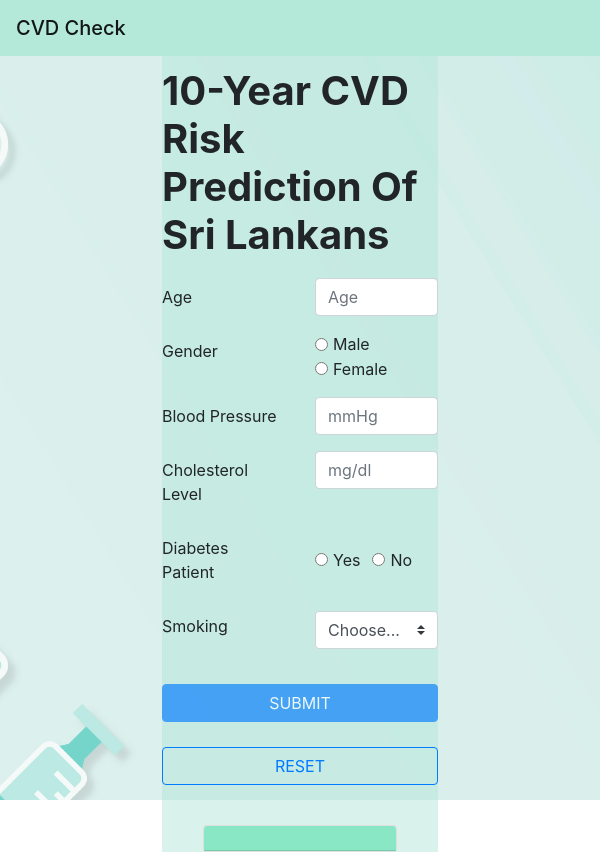
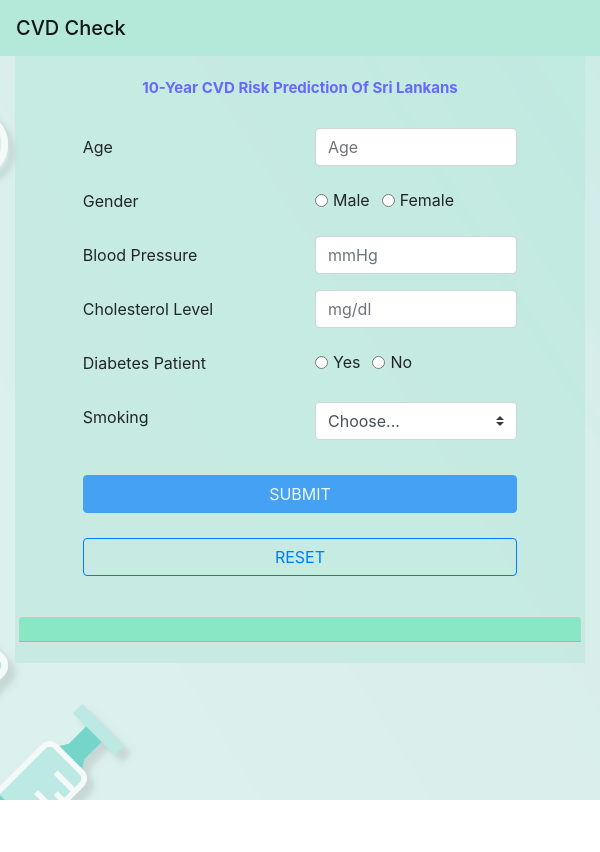
Before and after one commit to IT20012342/cardiovascular-frontend-repo, a React (Create React App) app: page /add in a window 600 px wide. After the commit the page ends 800 px from the top, so only its background shows below. Built offline with nearby package versions, Linux system fonts and the light colour scheme.

Commit message:
Change responsive size

```diff
--- a/src/App.css
+++ b/src/App.css
@@ -39,21 +39,28 @@
 
 
 /* On screens that are 992px wide or less, go from four columns to two columns */
-@media screen and (min-width: 450px) {
+@media screen and (min-width: 600px) {
   .borderClass {
     width: 46%;
     background-color: rgba(180, 232, 217, 0.5);
+    margin-top: 25px;
+    margin-left: auto;
+    margin-right: auto;
+    margin-bottom: auto;
   }
   .card{
-    width: 70%
+    width: 70%;
+    margin-bottom: 20px;
   }
 }
 
 /* On screens that are 600px wide or less, make the columns stack on top of each other instead of next to each other */
-@media screen and (max-width: 450px) {
+@media screen and (max-width: 600px) {
   .borderClass {
-    width: 100%;
+    width: 95%;
     background-color: rgba(180, 232, 217, 0.5);
+    margin: auto;
+
   }
   .card{
     width: 99%;
@@ -61,10 +68,12 @@
   }
   h1{
     color: #6668ff;
-    font-size: 130%;
+    font-size: 15px;
 
   }
 }
+
+
 
 /* h1{
   color: red;
--- a/src/components/addDetails.js
+++ b/src/components/addDetails.js
@@ -87,7 +87,7 @@ export default function AddDetails(){
         <nav class="navbar navbar-light"  style={{backgroundColor: 'rgba(180, 232, 217, 1)'}}>
           <span class="navbar-brand mb-0 h1">CVD Check</span>
         </nav>
-            <div className = 'borderClass' style={{margin:'auto'}}>
+            <div className = 'borderClass'>
             <div className="d-flex justify-content-center">
                 <h1 style={{ paddingBottom: '4%', paddingTop: '4%', fontWeight: 'bolder'}}> 10-Year CVD Risk Prediction Of Sri Lankans</h1>
 
```
